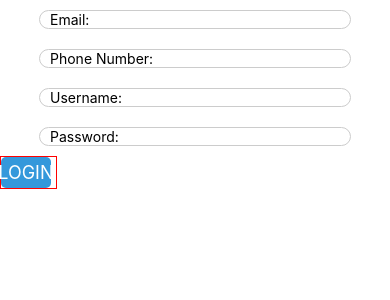
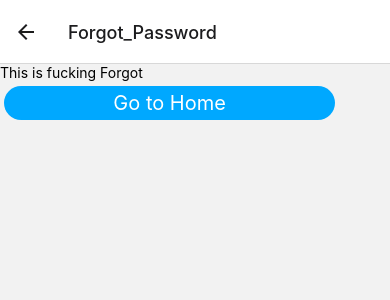
Before and after one commit to sajadspeed/react-native-teaching, a React Native app: screen /Forgot_Password in a window 390 px wide. Shown: the top 300 px of the page. Built offline with nearby package versions, Linux system fonts and the light colour scheme.

Commit message:
Session_6 | 1401/5/10 | 01:50

```diff
--- a/App.js
+++ b/App.js
@@ -5,115 +5,53 @@ import {
 	View,
 	StyleSheet,
 	Image,
+} from 'react-native';
+
+import { NavigationContainer } from '@react-navigation/native';
+
+import { createNativeStackNavigator } from '@react-navigation/native-stack';
+
+import images from "./src/images";
+
+import {
 	Button,
-} from 'react-native';
+	Header
+} from './src/components';
+
+import Home from "./src/screens/Home";
 import Login from "./src/screens/Login";
+import Forgot_Password from "./src/screens/Forgot_Password";
+
+const Stack = createNativeStackNavigator();
 
 const App = () => {
 
-	const [number, setNumber] = useState(0);
+	return (
+		<NavigationContainer >
+			<Stack.Navigator initialRouteName="Login">
 
-	const increaseNumber = () => {
-		setNumber(number+1);
-	}
+				{/* SCREENS */}
 
-	const decreaseNumber = () => {
-		setNumber(number-1);
-	}
+				<Stack.Screen
+					name="Home"
+					component={Home}
+					options={{
+						title: 'خونه',
+//						headerShown: false
+					}}
+				/>
+				<Stack.Screen
+					name="Login"
+					component={Login}
+				/>
+				<Stack.Screen
+					name="Forgot_Password"
+					component={Forgot_Password}
+				/>
 
-	return (
-		<Login />
+			</Stack.Navigator>
+		</NavigationContainer>
 	)
-
-	// return (
-	// 	<View style={styles.container}>
-	// 		<Text style={{marginVertical: 10, fontSize: 36, color: number > 5 ? 'red' : '#000' }}>Count: {number}</Text>
-	// 		<Text style={{marginVertical: 10, fontSize: 36, color: number > 5 ? 'red' : '#000' }}>Count: {number}</Text>
-	// 		<Text style={{marginVertical: 10, fontSize: 36, color: number > 5 ? 'red' : '#000' }}>Count: {number}</Text>
-	// 		<Text style={{marginVertical: 10, fontSize: 36, color: number > 5 ? 'red' : '#000' }}>Count: {number}</Text>
-	// 		<Text style={{marginVertical: 10, fontSize: 36, color: number > 5 ? 'red' : '#000' }}>Count: {number}</Text>
-	// 		{ number < 10 ?
-	// 			<Button
-	// 				title="Increase"
-	// 				onPress={increaseNumber}
-	// 			/>
-	// 		: <Text>MAX</Text> }
-	// 		{ number > 5 ?
-	// 			<Button
-	// 				title="Decrease"
-	// 				onPress={decreaseNumber}
-	// 			/>
-	// 		: null }
-	// 	</View>
-	// )
 }
 
-const styles = StyleSheet.create({
-	container: {
-		flexDirection: 'column',
-		alignItems: 'center',
-		justifyContent: 'center',
-		flex: 1,
-	},
-	logo: {
-		width: 150,
-		height: 150,
-		resizeMode: 'stretch',
-		marginTop: 10
-	},
-	header: {
-		fontSize: 36,
-		color: '#000'
-	},
-	button: {
-		width: '80%',
-		backgroundColor: '#efefef',
-		borderWidth: 1,
-		borderColor: '#CCC',
-		borderRadius: 10,
-		alignItems: 'center',
-		justifyContent: 'center',
-		marginVertical: 10,
-		paddingVertical: 8,
-	},
-	buttonText: {
-		color: '#000',
-		fontSize: 20
-	}
-})
-
 export default App;
-
-
-// class App extends React.Component{
-
-// 	title = "Welcome";
-
-// 	constructor(props) {
-
-// 		super();
-// 	}
-
-// 	onClickButton(){
-
-// 	}
-
-// 	render(){
-// 		return (
-// 			<View style={styles.container}>
-// 				<Image
-// 					source={require("./src/images/logo.png")}
-// 					style = {styles.logo}
-// 				/>
-// 				<Text style={styles.header}>{this.title}</Text>
-// 				<View style={styles.button}>
-// 					<Text style={styles.buttonText}>Enter</Text>
-// 				</View>
-// 				<Button
-// 					text="Enter"
-// 					onPress={this.onClickButton}
-// 				/>
-// 			</View>
-// 		)
-// 	}
-// }
--- a/package.json
+++ b/package.json
@@ -10,8 +10,12 @@
     "lint": "eslint ."
   },
   "dependencies": {
+    "@react-navigation/native": "^6.0.11",
+    "@react-navigation/native-stack": "^6.7.0",
     "react": "18.0.0",
-    "react-native": "0.69.3"
+    "react-native": "0.69.3",
+    "react-native-safe-area-context": "^4.3.1",
+    "react-native-screens": "^3.15.0"
   },
   "devDependencies": {
     "@babel/core": "^7.12.9",
--- /dev/null
+++ b/src/components/index.js
@@ -0,0 +1,4 @@
+import Button from './Button';
+import Header from './Header';
+
+export { Button, Header };
--- /dev/null
+++ b/src/images/index.js
@@ -0,0 +1,5 @@
+const images = {
+	logo: require('./logo.png')
+}
+
+export default images;
--- /dev/null
+++ b/src/screens/Forgot_Password.js
@@ -0,0 +1,25 @@
+import React from 'react';
+
+import {
+	View,
+	Text,
+} from 'react-native';
+import { Button } from '../components';
+
+const Forgot_Password = ({navigation}) => {
+
+	return(
+		<>
+			<Text>This is fucking Forgot</Text>
+			<Button
+				text="Go to Home"
+				color="blue"
+				onPress={()=>{
+					navigation.navigate("Home");
+				}}
+			/>
+		</>
+	)
+}
+
+export default Forgot_Password;
--- /dev/null
+++ b/src/screens/Home.js
@@ -0,0 +1,25 @@
+import React from 'react';
+
+import {
+	View,
+	Text,
+} from 'react-native';
+import { Button } from '../components';
+
+const Home = ({navigation}) => {
+
+	return(
+		<>
+			<Text>This is fucking Home</Text>
+			<Button
+				text="Go to Login"
+				color="blue"
+				onPress={()=>{
+					navigation.navigate("Login");
+				}}
+			/>
+		</>
+	)
+}
+
+export default Home;
--- a/src/screens/Login.js
+++ b/src/screens/Login.js
@@ -9,9 +9,11 @@ import {
 	Alert
 } from 'react-native';
 
+import { Button } from '../components';
+
 import { randomNumber } from '../util/functions';
 
-const Login = () => {
+const Login = ({navigation}) => {
 
 	const [email, setEmail] = useState();
 	const [phone, setPhone] = useState('');
@@ -31,21 +33,21 @@ const Login = () => {
 		}
 
 		setKeyboardCharacters(keyboardCharactersTmp);
-		Alert.alert("Hello",
-			"What the fuck are you doing man?",
-			[
-				{
-					text: 'cancel honey'
-				},
-				{
-					text: "Fuck Yeah",
-					onPress: () => console.log("This asshole click in FUCK YEAH...")
-				},
-			],
-			{
-				cancelable: true
-			}
-		)
+		// Alert.alert("Hello",
+		// 	"What the fuck are you doing man?",
+		// 	[
+		// 		{
+		// 			text: 'cancel honey'
+		// 		},
+		// 		{
+		// 			text: "Fuck Yeah",
+		// 			onPress: () => console.log("This asshole click in FUCK YEAH...")
+		// 		},
+		// 	],
+		// 	{
+		// 		cancelable: true
+		// 	}
+		// )
 		///
 	}, []);
 
@@ -72,6 +74,13 @@ const Login = () => {
 
 	return(
 		<View style={styles.container}>
+			<Button
+				text="Go to Forgot Password"
+				color="blue"
+				onPress={()=>{
+					navigation.navigate("Forgot_Password");
+				}}
+			/>
 			<TextInput
 				placeholder='Email:'
 				keyboardType='email-address'
```
Also changed, not shown: src/test.js (+10 -24 lines), src/styles/Styles.js (deleted), 2 other files (tests, documents, lock files or other folders).
